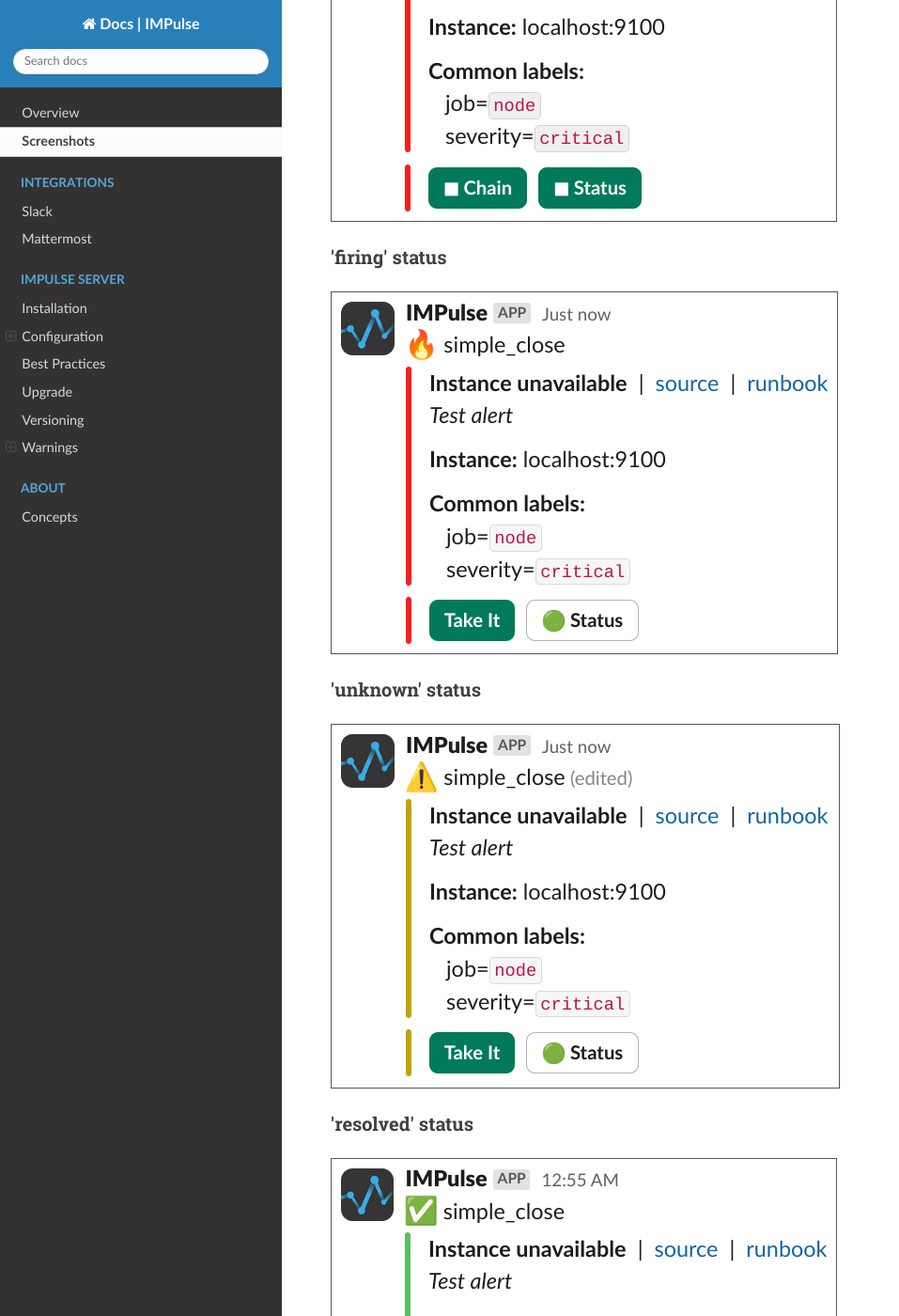
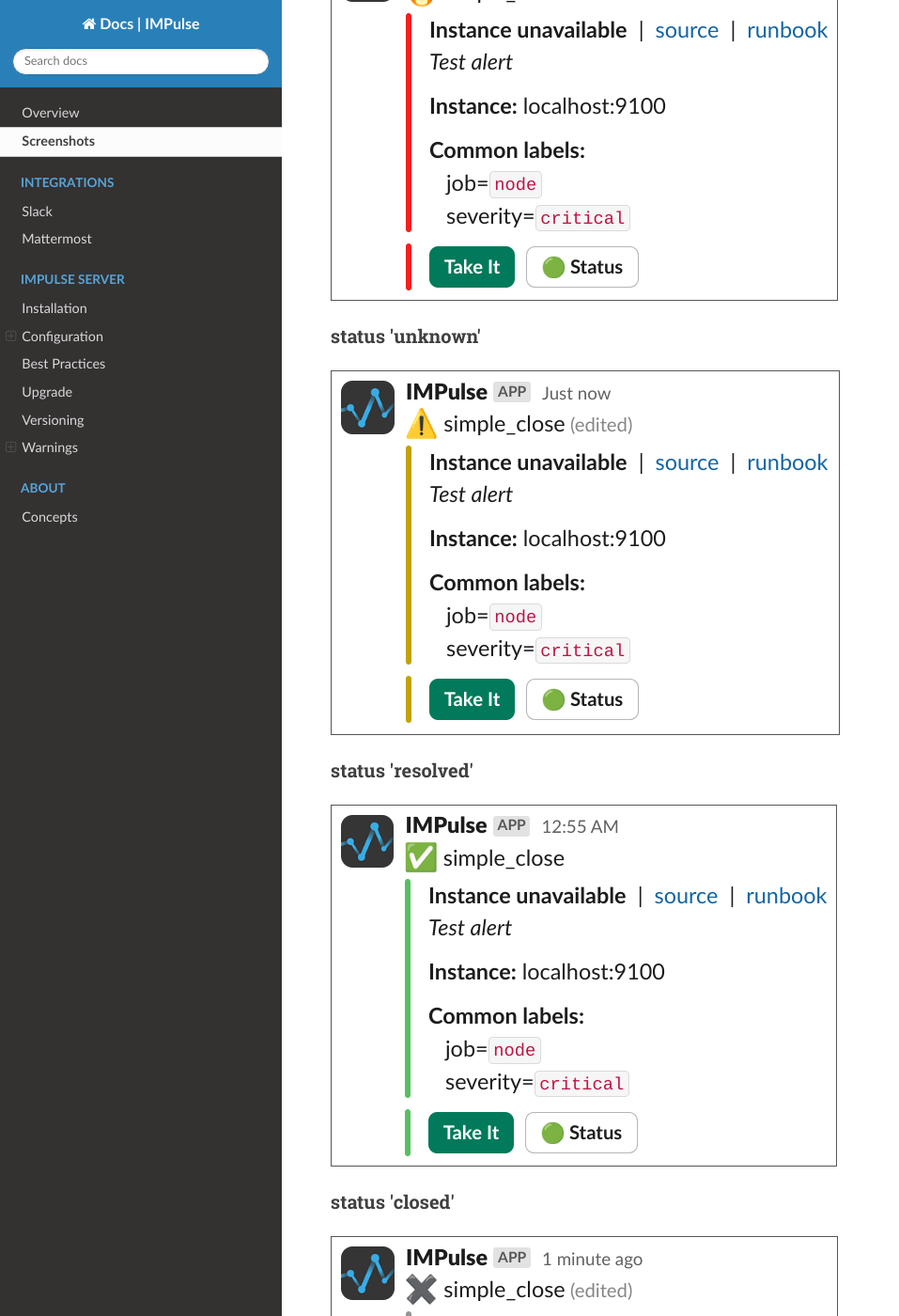
Before and after one commit to DiTsi/impulse-docs, an MkDocs documentation site: the page built from docs/screenshots.md, in a window 1280 px wide and 1400 px high, scrolled down 332 px. Shown: the whole window at 94% size, without its empty margins (0-957 px from the left). Built offline with MkDocs 1.6.1, drawn with Linux system fonts in a browser that asks for light colours; nearby versions of some CDN libraries; some of the changed text lies outside the part shown.

Commit message:
Remove links.png

```diff
--- a/docs/best.md
+++ b/docs/best.md
@@ -13,4 +13,4 @@ To close issues quickly you should create documentation about your alerts. To ap
 
 IMPulse will show you runbook link like this:
 
-<p align="center"><img src="../media/links.png" alt="" width="400"/></p>
+<p align="center"><img src="../media/slack_firing.png" alt="" width="400"/></p>
--- a/docs/screenshots.md
+++ b/docs/screenshots.md
@@ -1,18 +1,17 @@
 # Screenshots
 
 ## Incidents
-![None](media/links.png)
 
-### 'firing' status
+### status 'firing'
 ![None](media/slack_firing.png)
 
-### 'unknown' status
+### status 'unknown'
 ![None](media/slack_unknown.png)
 
-### 'resolved' status
+### status 'resolved'
 ![None](media/slack_resolved.png)
 
-### 'closed' status
+### status 'closed'
 ![None](media/slack_closed.png)
 
 ## Notifications
```
Also changed, not shown: docs/media/links.png (deleted).
